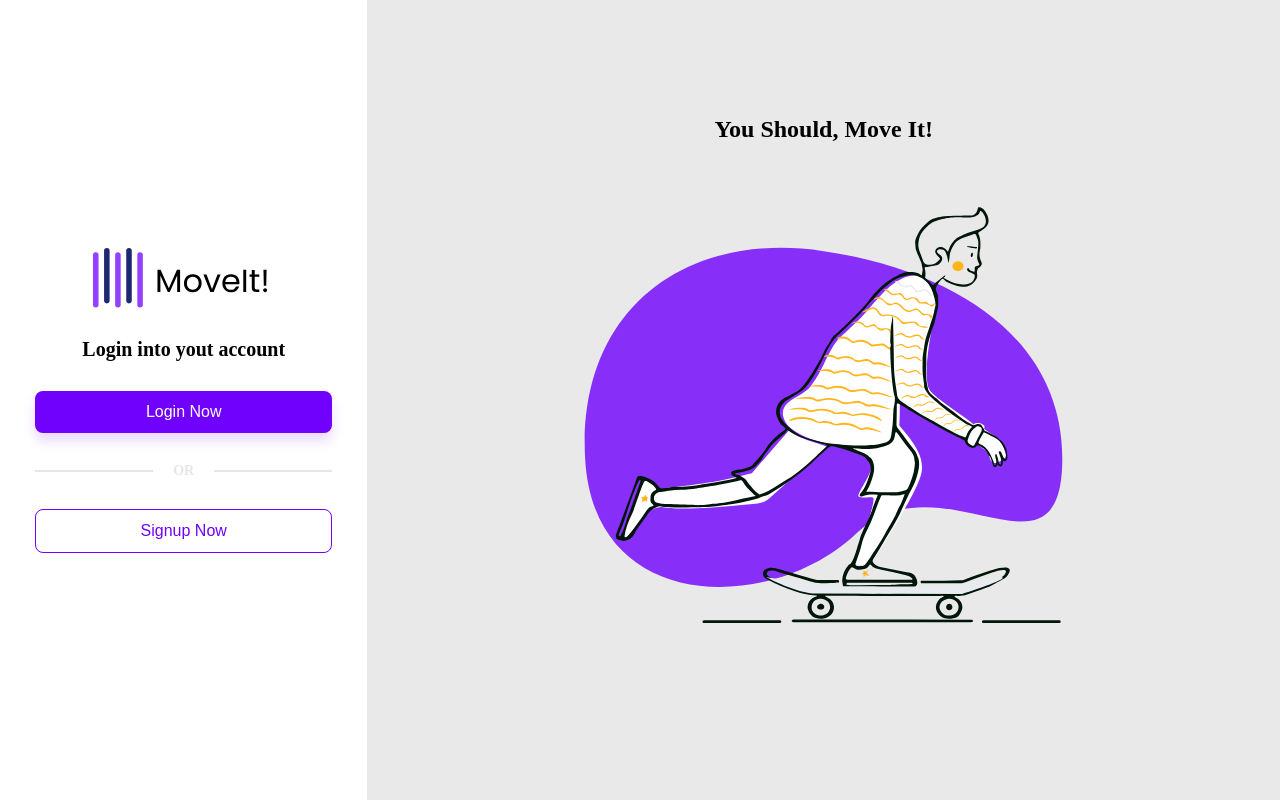
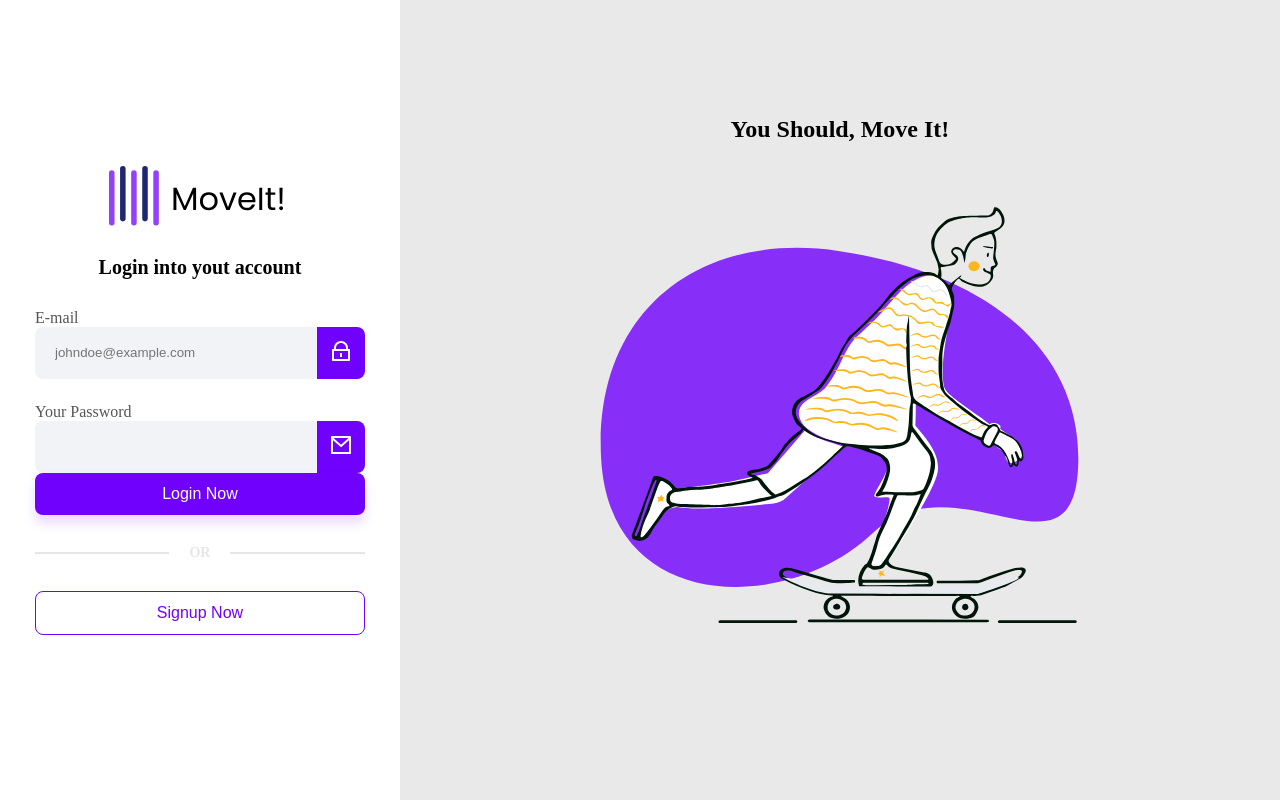
Before and after one commit to danilorocha22/login-page, an Angular app: page / in a window 1280 px wide. Built offline with nearby package versions, Linux system fonts and the light colour scheme.

Commit message:
Define os  inputs de e-mail e senha no formulário

```diff
--- a/src/app/pages/login/login.html
+++ b/src/app/pages/login/login.html
@@ -1,9 +1,26 @@
 <app-default-login
   title="Login into yout account"
   primaryButtonText="Login Now"
-  secondaryButtonText="Signup Now"
->
-  <form [formGroup]="loginForm" (ngSubmit)="login()">
+  secondaryButtonText="Signup Now">
+
+  <form [formGroup]="loginForm">
+    <app-primary-input
+     formControlName="email"
+     inputName="email"
+     type="email"
+     label="E-mail"
+     placeholder="johndoe@example.com"
+     >
+      <img src="/assets/email-icon.svg" alt="e-mail">
+    </app-primary-input>
+
+    <app-primary-input
+     formControlName="password"
+     inputName="password"
+     type="password"
+     label="Your Password">
+      <img src="/assets/password-icon.svg" alt="password">
+    </app-primary-input>
   </form>
 
 </app-default-login>
--- a/src/app/pages/login/login.scss
+++ b/src/app/pages/login/login.scss
@@ -0,0 +1,6 @@
+form {
+  width: 100%;
+  display: flex;
+  flex-direction: column;
+  gap: 24px;
+}
--- a/src/app/pages/login/login.ts
+++ b/src/app/pages/login/login.ts
@@ -1,10 +1,11 @@
 import { Component } from '@angular/core';
 import { DefaultLogin } from "../../components/default-login/default-login";
 import { FormControl, FormGroup, FormsModule, ReactiveFormsModule, Validators } from '@angular/forms';
+import { PrimaryInput } from "../../components/primary-input/primary-input";
 
 @Component({
   selector: 'app-login',
-  imports: [DefaultLogin, ReactiveFormsModule],
+  imports: [DefaultLogin, ReactiveFormsModule, PrimaryInput],
   templateUrl: './login.html',
   styleUrl: './login.scss',
 })
@@ -14,7 +15,5 @@ export class Login {
     password: new FormControl('', [Validators.required, Validators.minLength(6)]),
   });
 
-  protected login() {
-    throw new Error('Method not implemented.');
-  }
+
 }
```
